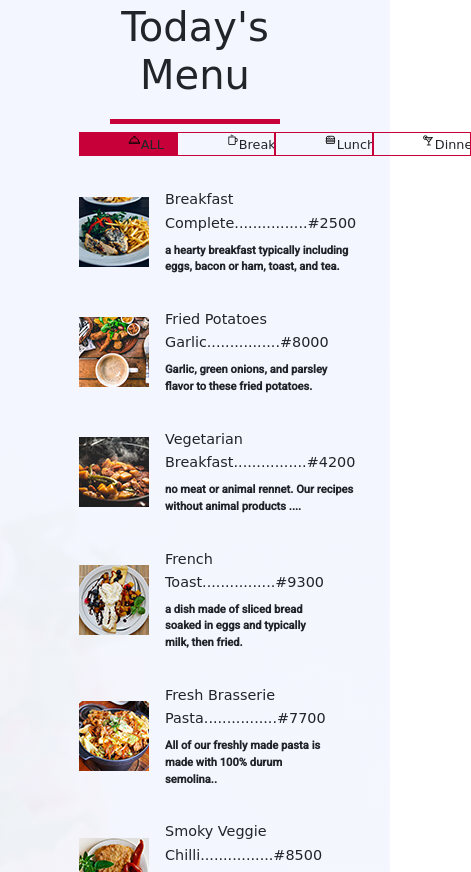
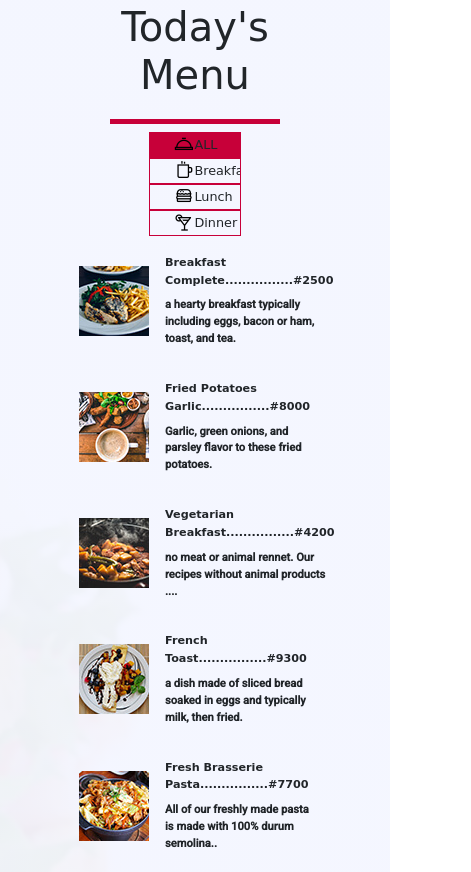
Before and after one commit to Techbrolakes/Xquisite-Meals, a plain HTML site: page index.html in a window 390 px wide. Shown: the part 3168-4040 px from the top of the page, 471 px wide, since content can reach past the window. Drawn offline with nearby package versions, Linux system fonts and the light colour scheme; some packages are replaced by stand-ins of ours; a web font is replaced by a local one.

Commit message:
3rd major changes

```diff
--- a/css/style.css
+++ b/css/style.css
@@ -723,23 +723,23 @@ footer button {
 
   .menu .las {
     color: #000000;
-    font-size: .8rem;
+    font-size: 1.3rem;
   }
 
   .menu ul li {
-    text-align: left;
+    text-align: center;
     overflow-x: hidden;
     font-family: "Piedra", cursive;
     font-size: .8rem;
     display: flex;
-    padding: 0.1rem 3rem;
+    padding: 0.1rem 1.5rem;
     border: 1px solid #c70039;
     transition: 1s ease-in-out all;
   }
 
   .food-details h6 {
     line-height: 1.6;
-    font-size: 0.9rem;
+    font-size: 1.2rem;
   }
 
   .food-details p {
@@ -760,6 +760,22 @@ footer button {
 
   }
 
+  .menu ul {
+    margin: .1rem auto;
+    width: 40%;
+    text-align: center;
+    display: block;
+    align-items: center;
+    cursor: pointer;
+    list-style: none;
+  }
+
+  .food-details h6 {
+    font-size: 0.7rem !important;
+    font-weight: bold;
+    line-height: 1.6;
+  }
+
   footer .col-lg-4 {
     border-top: 2px solid #fff;
     margin: 1rem !important;
```
